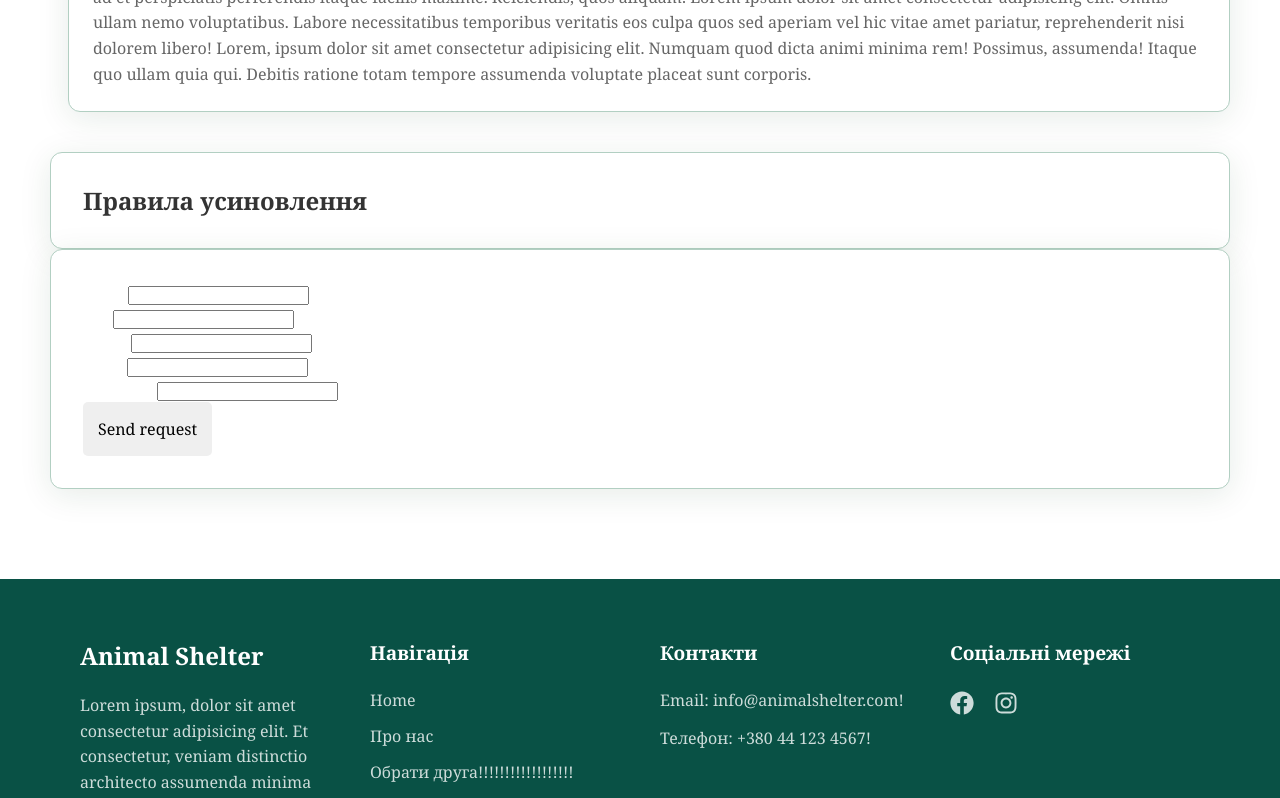
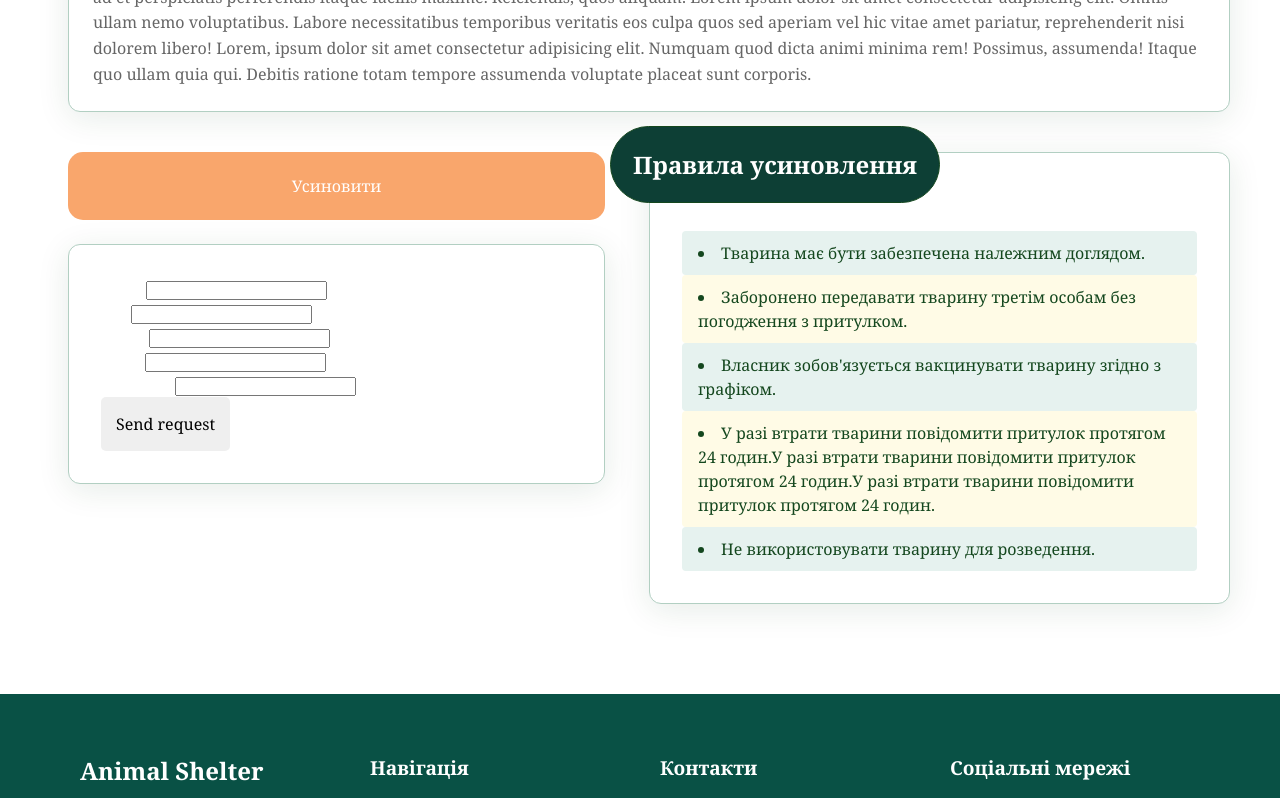
Before and after one commit to EvgeniaKurasova/react_quality_project, a React (Create React App) app: page /animal_profile in a window 1280 px wide. Shown: the part 940-1738 px from the top of the page. Built offline with nearby package versions, Linux system fonts and the light colour scheme.

Commit message:
animal profile, rule list and start adoption request

```diff
--- a/src/pages/AnimalProfile.jsx
+++ b/src/pages/AnimalProfile.jsx
@@ -25,6 +25,15 @@ const AnimalProfile = () => {
     'https://images.unsplash.com/photo-1514888286974-6c03e2ca1dba?w=800&h=600&fit=crop',
     'https://images.unsplash.com/photo-1543466835-00a7907e9de1?w=800&h=600&fit=crop',
     'https://images.unsplash.com/photo-1517849845537-4d257902454a?w=800&h=600&fit=crop',
+  ]
+
+  // Масив правил усиновлення (тимчасово, потім буде з бекенду)
+  const rules = [
+    'Тварина має бути забезпечена належним доглядом.',
+    'Заборонено передавати тварину третім особам без погодження з притулком.',
+    "Власник зобов'язується вакцинувати тварину згідно з графіком.",
+    'У разі втрати тварини повідомити притулок протягом 24 годин.У разі втрати тварини повідомити притулок протягом 24 годин.У разі втрати тварини повідомити притулок протягом 24 годин.',
+    'Не використовувати тварину для розведення.',
   ]
 
   return (
@@ -115,12 +124,26 @@ const AnimalProfile = () => {
           </p>
         </div>
       </div>
-      <div className={styles.adoptionSection}>
-<h2>Правила усиновлення</h2>
-<div></div>
-      </div>
-      <div className={styles.adoptionSection}>
-        <AdoptionRequest />
+      <div className={styles.profileSubPart}>
+        <div className={styles.adoptionRequest}>
+          <button className={styles.labelRequest}>Усиновити</button>
+          <div className={styles.adoptionSection}>
+            <AdoptionRequest />
+          </div>
+        </div>
+        <div className={styles.adoptionRules}>
+          <h2 className={styles.labelRules}>Правила усиновлення</h2>
+          <ul className={styles.rulesList}>
+            {rules.map((rule, idx) => (
+              <li
+                key={idx}
+                className={idx % 2 === 0 ? styles.ruleEven : styles.ruleOdd}
+              >
+                {rule}
+              </li>
+            ))}
+          </ul>
+        </div>
       </div>
     </div>
   )
--- a/src/pages/AnimalProfile.module.css
+++ b/src/pages/AnimalProfile.module.css
@@ -24,7 +24,7 @@
   flex-direction: row;
   justify-content: space-between;
 }
-.additionalInfo{
+.additionalInfo {
   background: #fff;
   padding: 24px;
   border-radius: 12px;
@@ -168,26 +168,21 @@
   .animalProfileContainer {
     padding: 20px 16px;
   }
-
   .animalName {
     font-size: 28px;
   }
-
   .animalDetails {
     padding: 20px;
   }
-
   /* Приховуємо стрілки на мобільних */
   .swiper-button-next,
   .swiper-button-prev {
     display: none !important;
   }
-
   /* Зменшуємо висоту галереї */
   .animalGallery {
     height: 400px;
   }
-
   /* Зменшуємо висоту слайдера */
   .swiper {
     height: 300px;
@@ -196,16 +191,79 @@
   .thumbsSwiper {
     height: 60px !important;
   }
-
   .thumbSlide {
     width: 90px !important;
     height: 60px !important;
   }
 }
-
 /* Адаптивні стилі для планшетів */
 @media (max-width: 900px) {
   .animalProfile {
     grid-template-columns: 1fr;
   }
 }
+.adoptionRules {
+  background: #fff;
+  padding: 32px;
+  border-radius: 12px;
+  box-shadow: 0 6px 32px rgba(20, 71, 30, 0.1);
+  border: 1.5px solid #b2cfc2;
+  max-width: 50%;
+  position: relative;
+  padding-top: 60px;
+}
+.labelRules{
+border: 1px solid #14471e;
+padding: 22px;
+border-radius: 50px;
+color: #fff;
+background-color: #0d3f35;
+display: inline-block;
+position: absolute;
+bottom: 400px;
+left: -40px;
+text-align: center;
+}
+.profileSubPart {
+  display: flex;
+  flex-direction: row;
+  justify-content: space-between;
+  margin-left: 18px;
+  gap: 44px;
+}
+
+.rulesList {
+  list-style: disc inside;
+  margin: 18px 0 0 0;
+  padding: 0;
+}
+
+.ruleEven {
+  background: #e6f2ef;
+  color: #14471e;
+  padding: 10px 16px;
+  border-radius: 4px;
+}
+
+.ruleOdd {
+  background: #fffbe6;
+  /* color: #bfa100; */
+  color: #14471e;
+  padding: 10px 16px;
+  border-radius: 4px;
+}
+.labelRequest{
+    /* border: 1px solid #14471e; */
+padding: 22px;
+border-radius: 15px;
+color: #fff;
+background-color: #f9a66c;
+text-align: center;
+width: 100%;
+}
+.adoptionRequest{
+    width: 100%;
+    display: flex;
+    flex-direction: column;
+    gap: 24px;
+}
--- a/src/pages/Login.module.css
+++ b/src/pages/Login.module.css
@@ -66,16 +66,24 @@
 
 .submitButton {
   padding: 12px 24px;
-  background-color: #4caf50;
-  color: white;
+  /* background-color: #4caf50; */
   border: none;
   border-radius: 4px;
   font-size: 16px;
   cursor: pointer;
   font-family: 'Georgia', sans-serif;
   margin-top: 20px;
+  /* border: 1px solid #14471e; */
+  /* border: 1px solid #2c7333; */
+color: #fff;
+background-color: #0d3f35;
+/* background-color: #2c7333; */
+/* background-color: #126458; */
+/* background-color: #228274; */
 }
 
 .submitButton:hover {
-  background-color: #45a049;
+  /* background-color: #45a049; */
+  /* background-color: #228274; */
+  background-color: #f9a66c;
 }
```
Lines whose indentation alone changed are shown as unchanged.
